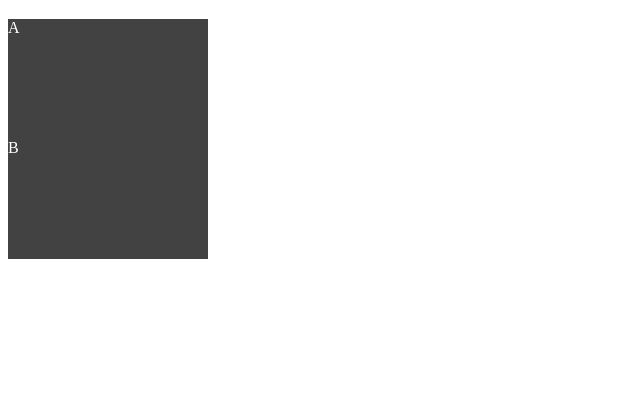
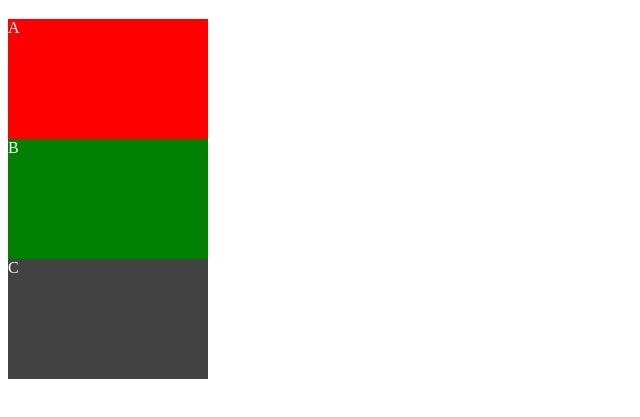
Before and after one commit to igorknop/exm04, a plain HTML site: page boxmodel.html in a window 1280 px wide. Shown: the part 61-478 px from the top of the page, without its empty margins (0-640 px from the left). Drawn offline with Linux system fonts and the light colour scheme.

Commit message:
Adiciona ids

```diff
--- a/boxmodel.html
+++ b/boxmodel.html
@@ -7,7 +7,8 @@
 </head>
 <body>
     <h1>Modelo de Caixa</h1>
-    <div>A</div>
-    <div>B</div>
+    <div id="a">A</div>
+    <div id="b">B</div>
+    <div id="c">C</div>
 </body>
 </html>
--- a/estilos/box.css
+++ b/estilos/box.css
@@ -5,3 +5,11 @@ div {
     width: 200px;
     height: 120px;
 }
+
+#a{
+    background-color: red;
+}
+
+#b{
+    background-color: green;
+}
```
